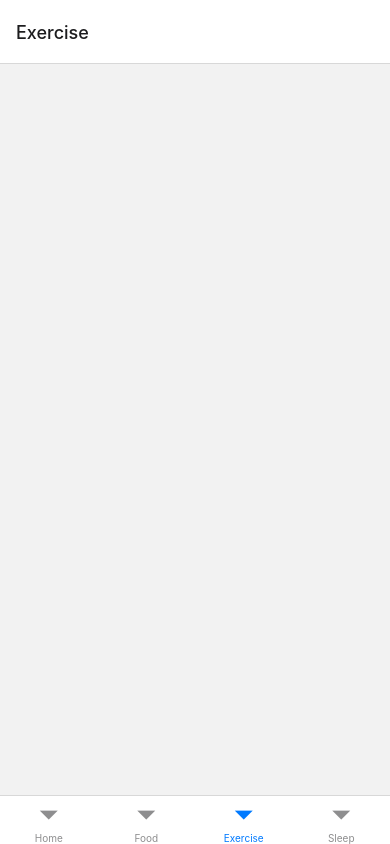
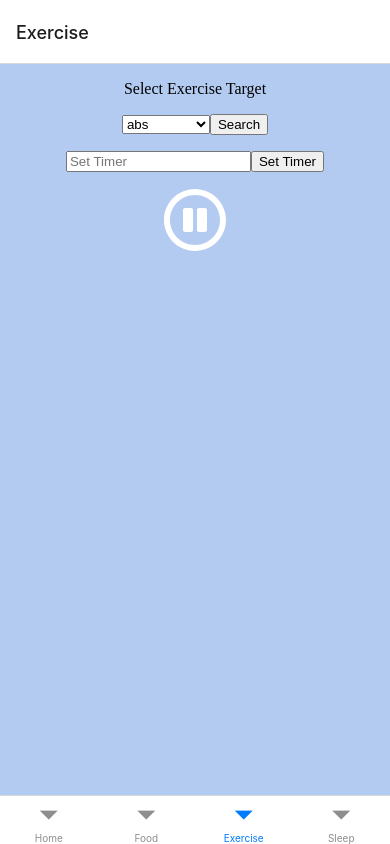
Before and after one commit to accunha11/acm_hacks_team_umbreon, a React Native app in the folder koality/: screen /Exercise in a window 390 px wide. Built offline with nearby package versions, Linux system fonts and the light colour scheme.

Commit message:
commit on angela-exercise

```diff
--- a/koality/pages/ExerciseScreen.js
+++ b/koality/pages/ExerciseScreen.js
@@ -1,10 +1,177 @@
 import * as React from 'react';
-import { View, Text, SafeAreaView } from 'react-native';
+import { View, Text, SafeAreaView, Button} from 'react-native';
+import { FontAwesomeIcon } from '@fortawesome/react-fontawesome'
+import { faPauseCircle } from '@fortawesome/free-regular-svg-icons'
+import styled from 'styled-components';
+import logo from '../koala.gif';
+
+const toggle = styled.button`
+  border: 0px;
+  cursor: pointer;
+`;
+
+function handleSubmit(e) {
+  e.preventDefault();
+  console.log("meh");
+}
+
+function Timer() {
+  let myInterval
+
+  const setTimer = () => {
+    document.getElementById("koala").style.display='block'
+    document.getElementById("hi").innerHTML = "";
+    var input = document.getElementById("TimeInput").value
+    var t1me = input * 60, display = document.querySelector('#time');
+    TimeSet(t1me, display);
+
+    function TimeSet(duration, display) {
+      var timeInput = Date.now(), diff, hours, minutes, seconds;
+
+      function decrementTime() {
+        diff = duration - (((Date.now() - timeInput) / 1000) | 0);
+        hours = parseInt((diff/3600), 10);
+        minutes = parseInt((diff/60) - hours*60, 10);
+        seconds = parseInt((diff % 60), 10);
+
+        hours = hours < 10 ? "0" + hours : hours
+        minutes = minutes < 10 ? "0" + minutes : minutes
+        seconds = seconds < 10 ? "0" + seconds : seconds
+
+        display.textContent = hours + ":" + minutes + ":" + seconds;
+
+        if (diff <= 0) {
+          clearInterval(myInterval);
+          timeInput = (Date.now() + 1000)
+        }
+      };
+
+      decrementTime();
+      myInterval = setInterval(decrementTime, 1000);
+    }
+  }
+
+  function toggleTimer() {
+    clearInterval(myInterval)
+
+  }
+
+
+  return (
+    <form onSubmit={handleSubmit}>
+      <input
+        type="number"
+        id='TimeInput'
+        placeholder="Set Timer"
+        />
+      <button onClick={setTimer}> Set Timer </button>
+      <p> </p>
+      <toggle
+        onClick={toggleTimer}>
+          <FontAwesomeIcon
+            icon={faPauseCircle}
+            size="4x"
+            inverse
+          />
+      </toggle>
+    </form>
+  )
+}
+
+function searchExercise() {
+  document.getElementById("hi").innerHTML = ""
+  var query = document.getElementById("mySelect").value;
+  fetch(`https://exercisedb.p.rapidapi.com/exercises/target/${query}`, {
+	"method": "GET",
+	"headers": {
+		"x-rapidapi-host": "exercisedb.p.rapidapi.com",
+		"x-rapidapi-key": "9b58c6ab21mshdedc4f4547bef06p17c9a4jsn1a0b5e97982a"
+	}
+  })
+  .then(response => response.json())
+  .then((jsonData) => {
+    const results = jsonData.map(element => element.name);
+    const urls = jsonData.map(element => element.gifUrl);
+    console.log(results);
+    getSearchResults(results);
+  });
+}
+
+function getSearchResults(results) {
+  const list = document.getElementById("hi")
+  results.forEach(result => {
+    const element = document.createElement("li")
+    element.innerText = result;
+    list.appendChild(element);
+  });
+}
+
+function searchBar() {
+  return (
+    <form onSubmit={handleSubmit}>
+      <label>Select Exercise Target</label>
+      <p></p>
+      <select
+        id="mySelect">
+        <option value="abs">abs</option>
+        <option value="quads">quads</option>
+        <option value="lats">lats</option>
+        <option value="pectorals">pectorals</option>
+        <option value="glutes">glutes</option>
+        <option value="calves">calves</option>
+        <option value="hamstrings">hamstrings</option>
+        <option value="adductors">adductors</option>
+        <option value="triceps">triceps</option>
+        <option value="cardiovascular system">cardio</option>
+        <option value="biceps">biceps</option>
+      </select>
+      <button onClick={searchExercise}> Search </button>
+    </form>
+  )
+}
+
 
 const ExerciseScreen = () => {
   return (
     <SafeAreaView style={{ flex: 1 }}>
-      <View style={{ flex: 1, padding: 16 }}>
+      <View style={{ flex: 1, padding: 16 , textAlign: "center",
+                  backgroundColor:"#B3CBF1", overflowY:"scroll"}}>
+          <div>
+            {searchBar()}
+            <p></p>
+            {Timer()}
+            <p
+              id="Timer"
+              style={{
+                position:"relative",
+                padding:"8px 16px"
+              }}>
+              </p>
+            <p id="hi"></p>
+            <img
+              id="koala"
+              style={{
+                maxWidth: "65%",
+                height: "auto",
+                marginLeft: "auto",
+                marginRight: "auto",
+                display:"none"
+              }}
+              src={logo}>
+            </img>
+            <p
+              id="time"
+              style={{
+                  //textShadow: "#000 0px 0px 2px, #000 0px 0px 2px, #000 0px 0px 2px",
+                  //backgroundColor: "gray",
+                color: "white",
+                fontSize: "50px" ,
+                textAlign: "center",
+                fontFamily: "Helvetica"
+                }}
+            />
+          </div>
+
 
       </View>
     </SafeAreaView>
--- a/koality/pages/HomeScreen.js
+++ b/koality/pages/HomeScreen.js
@@ -11,7 +11,7 @@ const HomeScreen = ({ navigation }) => {
   return (
     <SafeAreaView style={{ flex: 1 }}>
       <View style={{ flex: 1, padding: 16 }}>
-
+          <p id="searchResults"></p>
       </View>
     </SafeAreaView>
   );
```
Also changed, not shown: koality/package.json (+17 -1 lines), koality/koala.gif (added), 1 other file (tests, documents, lock files or other folders).
